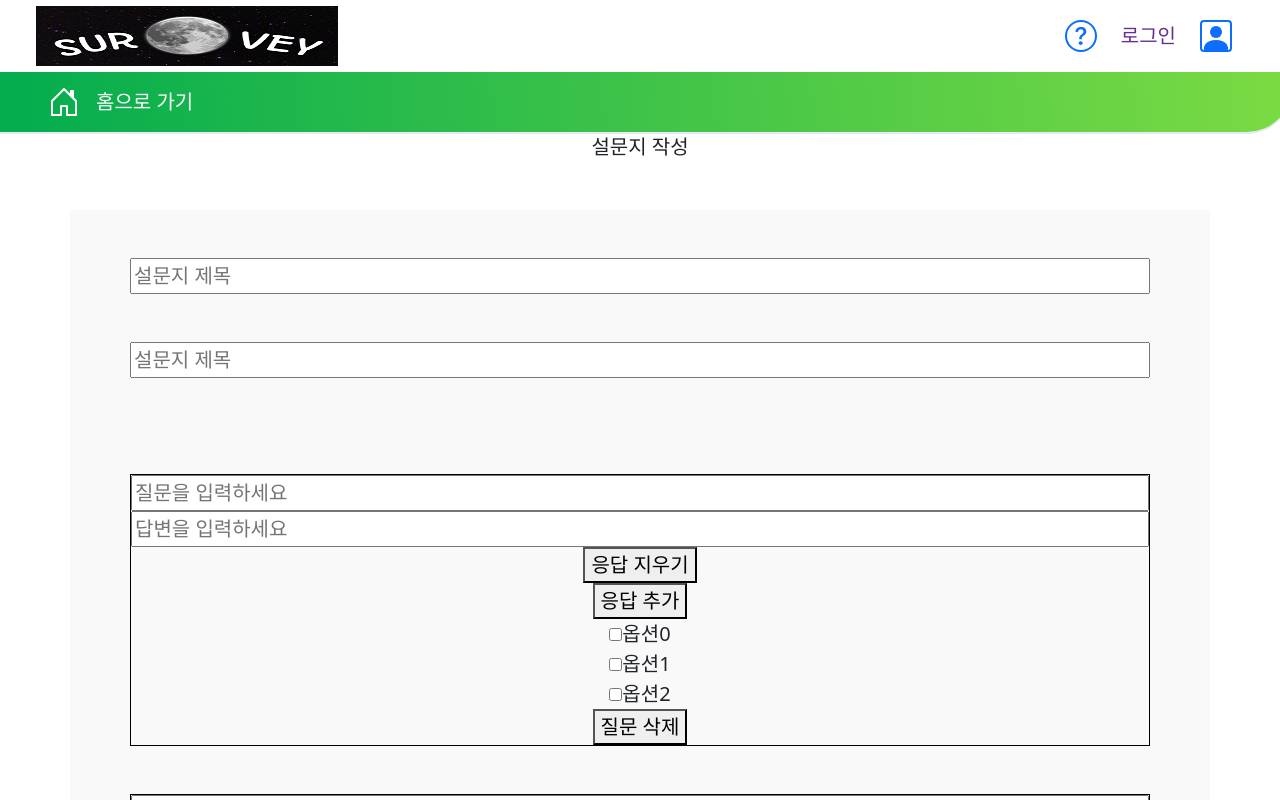
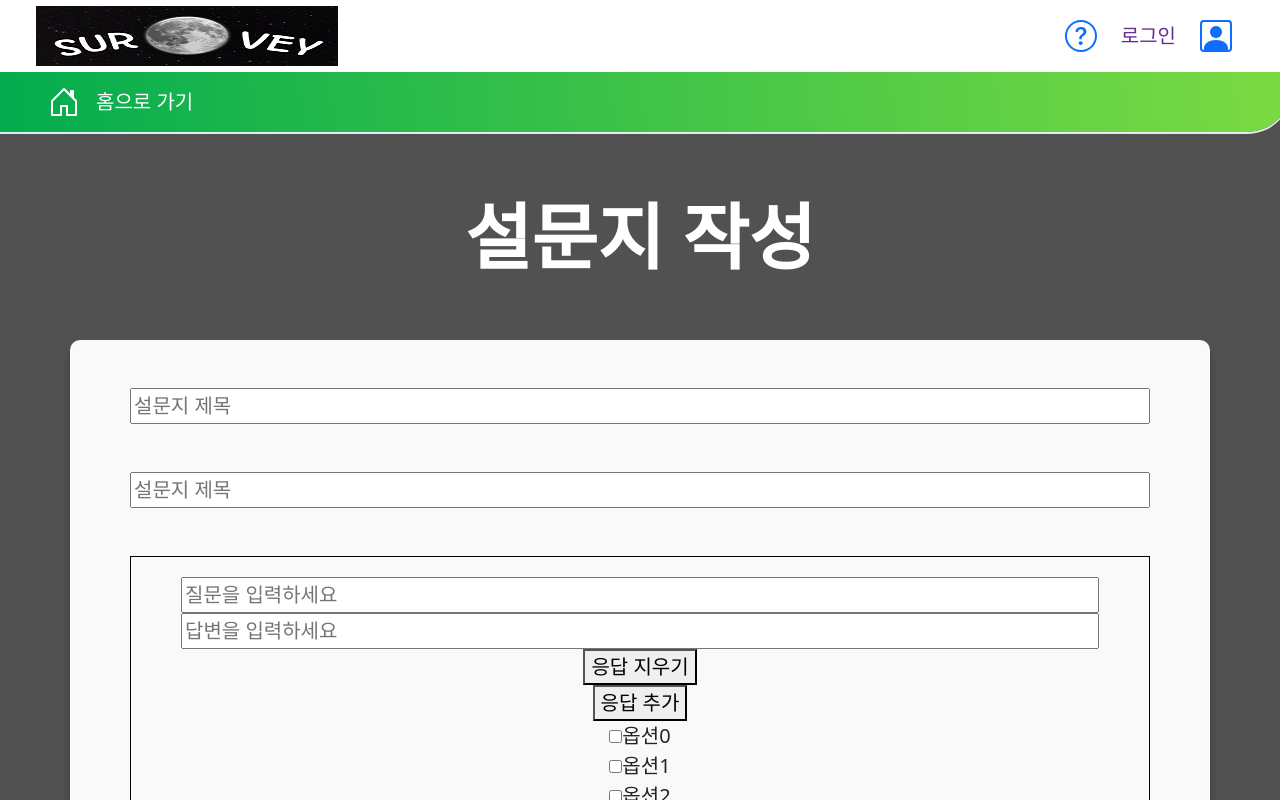
Before and after one commit to dntjr41/Chatbot_Lab, a React (Create React App) app: page /create-survey in a window 1280 px wide. Shown: the top 800 px of the page. Built offline with nearby package versions, Linux system fonts and the light colour scheme.

Commit message:
fix create-survey layout

```diff
--- a/src/components/CreateSurvey/AddQuestionComponent.js
+++ b/src/components/CreateSurvey/AddQuestionComponent.js
@@ -73,12 +73,12 @@ const AddQuestionComponent = function () {
     }
 
     return (
-        <>
+        <div>
             <button type="button" onClick={addCard}>질문 추가</button>
             {
                 visible && cardMenu
             }
-        </>
+        </div>
     )
 }
 
--- a/src/css/CreateSurveyPage.css
+++ b/src/css/CreateSurveyPage.css
@@ -2,14 +2,28 @@
 /* CreateSurveyPage.js */
 .create-survey-layout {
   padding-bottom: 100px;
+  background: #515151;
 }
 
 .create-survey-layout input[type=text] {
   width: 100%;
 }
 
+
+.create-survey-title {
+  text-align: center;
+  margin-top: 50px;
+  margin-bottom: 50px;
+
+  font-weight: 700;
+  font-size: 72px;
+  color: white;
+}
+
 .create-survey-form {
-  background-color: #F9F9F9
+  background: #F9F9F9;
+  box-shadow: 0px 10px 10px rgba(0, 0, 0, 0.25);
+  border-radius: 10px;
 }
 
 /* components/CreateSurvey */
@@ -19,7 +33,8 @@
 
 .create-survey-card {
   border: 1px black solid;
-  margin: 3rem;
+  margin: 0px 3rem 3rem;
+  padding: 20px 50px;
 }
 
 .create-survey-addcard {
@@ -33,5 +48,5 @@
 
 .create-survey-addcard button {
   width: 100%;
-  border-radius:2px;
+  border-radius: 2px;
 }
--- a/src/pages/CreateSurveyPage.js
+++ b/src/pages/CreateSurveyPage.js
@@ -42,13 +42,13 @@ const CreateSurveyPage = function () {
     return (
         <div className="create-survey-layout">
             <Header />
-            <div className="text-center">설문지 작성</div>
+            <div className="create-survey-title">설문지 작성</div>
             <Container className="create-survey-form">
-                <Row className="mt-5 mb-5">
+                <Row>
                     <Col className="mt-5 mx-5" ><input type="text" placeholder="설문지 제목" /></Col>
                 </Row>
-                <Row className="mb-5">
-                    <Col className="mx-5"><input type="text" placeholder="설문지 제목" /></Col>
+                <Row>
+                    <Col className="m-5"><input type="text" placeholder="설문지 제목" /></Col>
                 </Row>
                 <Row>
                     <QuestionCardList />
```
